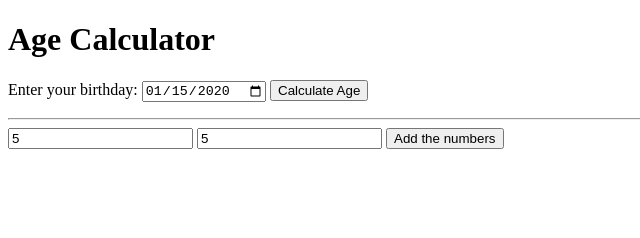
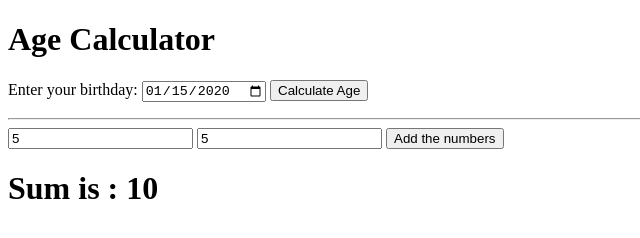
Before and after one commit to aliyabatoolalvi/Age-Calculator-App, a plain HTML site: page age.html in a window 1280 px wide. Both pictures are taken after typing "2020-01-15", "5", "5" into the empty fields and a click on the button "Add the numbers". Shown: the whole page, without its empty margins (0-640 px from the left). Drawn offline with Linux system fonts and the light colour scheme.

Commit message:
Update age.html

```diff
--- a/age.html
+++ b/age.html
@@ -16,12 +16,18 @@
   <HR></HR>
   <input type="number" name="n1" id="n1">
   <input type="number" name="n2" id="n2">
-  <button onclick="addNumbers()">Add the numbers</button>
-  <h1 class="res"></h1>
+  <button onclick="calculatesum()">Add the numbers</button>
+  <h1 id="res"></h1>
 
 
 
   <script>
+    function calculatesum(){
+      var x = +(document.getElementById("n1").value);
+      var y=parseInt(document.getElementById("n2").value);
+      var sum=x+y;
+      document.getElementById('res').innerHTML='Sum is : ' + sum;
+    }
     function calculateAge() {
       // Get the input value (birthday)
       var birthdayInput = document.getElementById('birthday').value;
```
